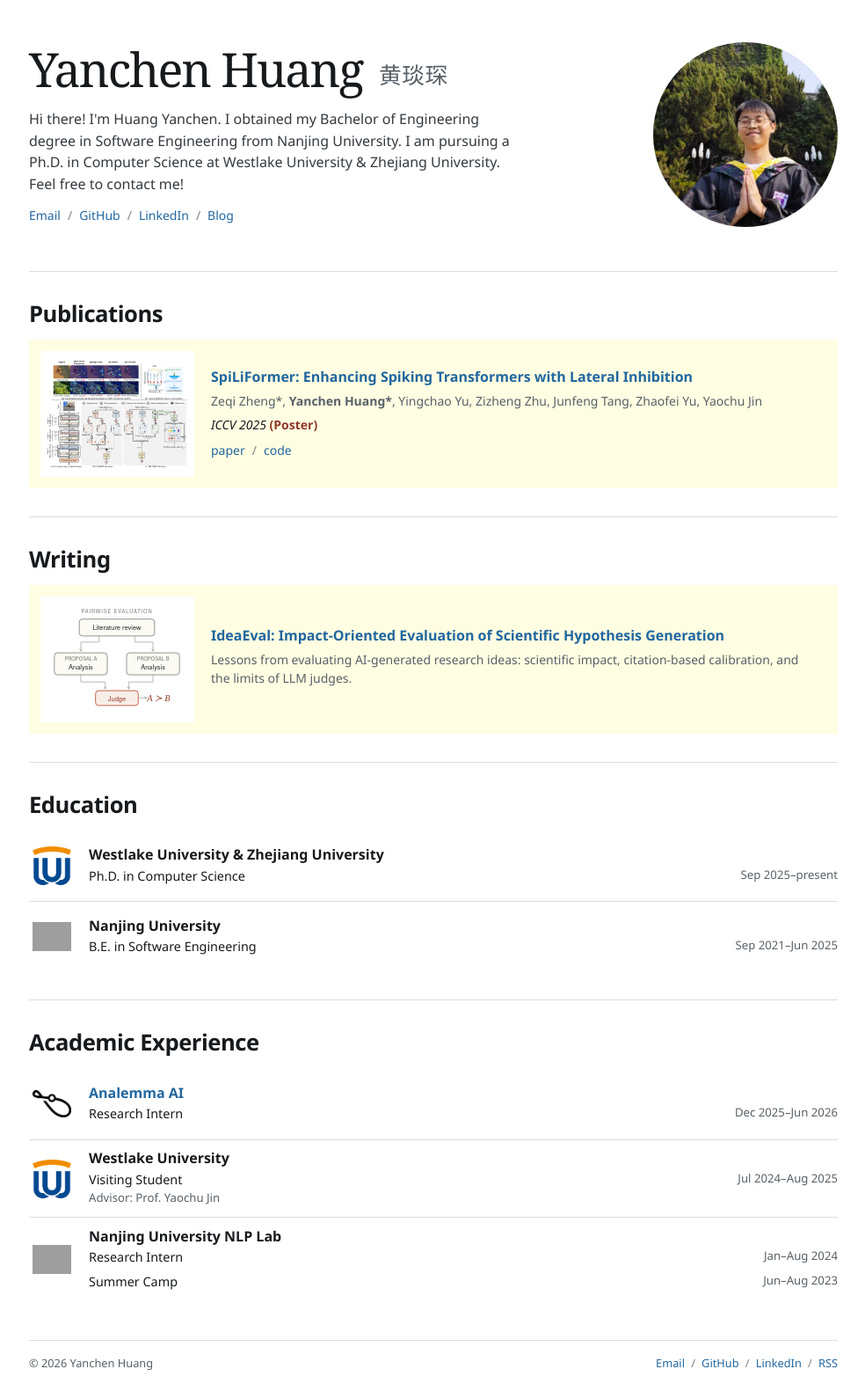
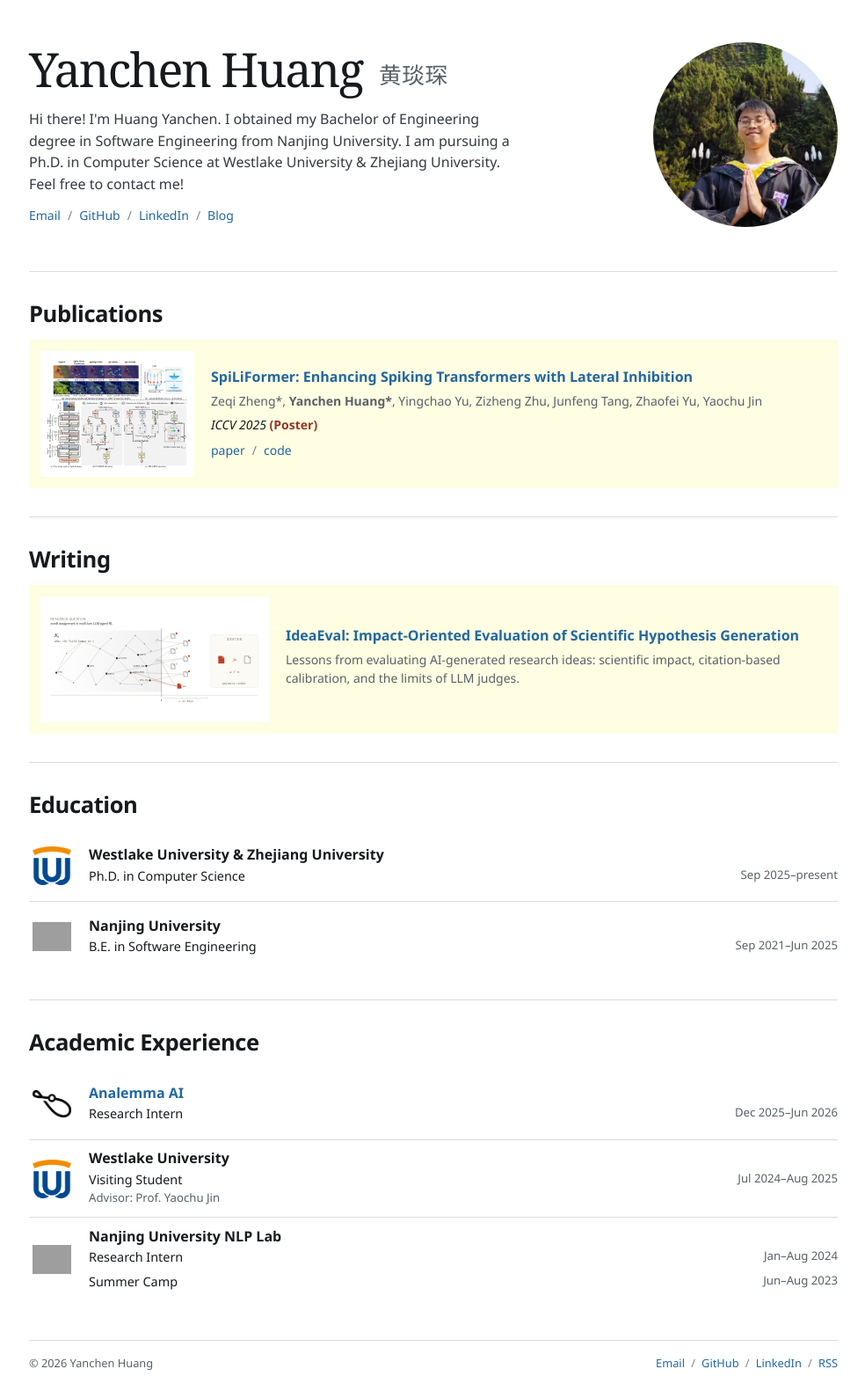
Before and after one commit to 02hyc/02hyc.github.io, a Jekyll site: the page built from _pages/about.md, in a window 1280 px wide. Shown: the whole page at 88% size, without its empty margins (147-1131 px from the left). Built offline with Jekyll 4.4.1, drawn with Linux system fonts in a browser that asks for light colours; grey boxes are pictures that could not be loaded.

Commit message:
Replace Writing thumbnail with detailed IdeaEval research overview

```diff
--- a/_pages/about.md
+++ b/_pages/about.md
@@ -26,9 +26,9 @@
 
 <section id="writing" class="home-section" aria-labelledby="writing-heading">
   <h2 id="writing-heading">Writing</h2>
-  <article class="publication">
+  <article class="publication writing-publication">
     <a class="publication-image" href="https://02hyc.github.io/Blog/posts/ideaeval/" aria-label="Read IdeaEval: Impact-Oriented Evaluation of Scientific Hypothesis Generation">
-      <img src="{{ '/images/ideaeval-ranker.svg' | relative_url }}" alt="IdeaEval evaluator: a literature review feeds two proposal analyses, followed by a pairwise judge." width="280" height="210" loading="lazy">
+      <img src="{{ '/images/ideaeval-overview.svg' | relative_url }}" alt="IdeaEval research network showing shared prior literature, human and AI proposals, and pairwise evaluation." width="900" height="362" loading="lazy">
     </a>
     <div class="publication-details">
       <h3 class="publication-title"><a href="https://02hyc.github.io/Blog/posts/ideaeval/">IdeaEval: Impact-Oriented Evaluation of Scientific Hypothesis Generation</a></h3>
--- a/assets/css/main.scss
+++ b/assets/css/main.scss
@@ -767,3 +767,9 @@
     color: inherit;
   }
 }
+
+/* Give the detailed IdeaEval overview enough room beside the article. */
+@media (min-width: 681px) {
+  .publication.writing-publication { grid-template-columns: 260px minmax(0, 1fr); }
+  .writing-publication .publication-image { width: 260px; }
+}
```
Also changed, not shown: images/ideaeval-overview.svg (added), images/ideaeval-ranker.svg (deleted).
